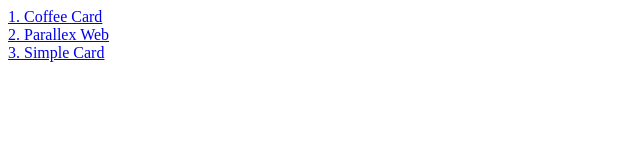
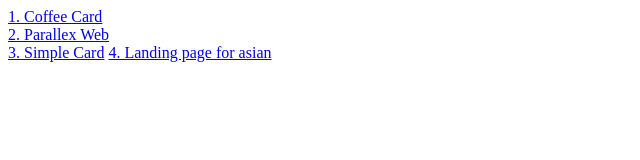
Before and after one commit to AtulBangre/Web_Journey, a plain HTML site: page index.html in a window 1280 px wide. Shown: the whole page, without its empty margins (0-640 px from the left). Drawn offline with Linux system fonts and the light colour scheme.

Commit message:
adding asian landing page

```diff
--- a/index.html
+++ b/index.html
@@ -9,5 +9,7 @@
     <a href="Coffee Card\CoffeCard.html" target="_blank"> 1. Coffee Card</a><br>
     <a href="parallex web\Parallex_Web.html" target="_blank">2. Parallex Web</a><br>
     <a href="Simple card\Simple_Card.html" target="_blank">3. Simple Card</a>
+    <a href="landing_asian\asian.html" target="_blank">4. Landing page for asian</a>
+
 </body>
 </html>
```
